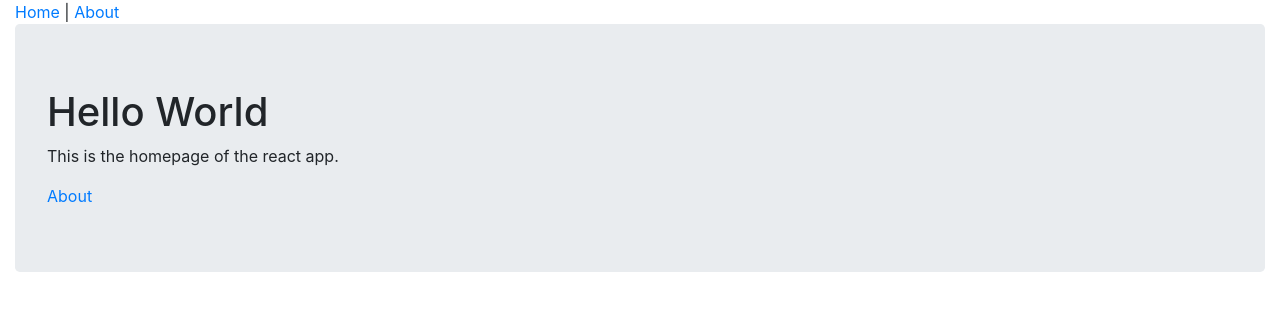
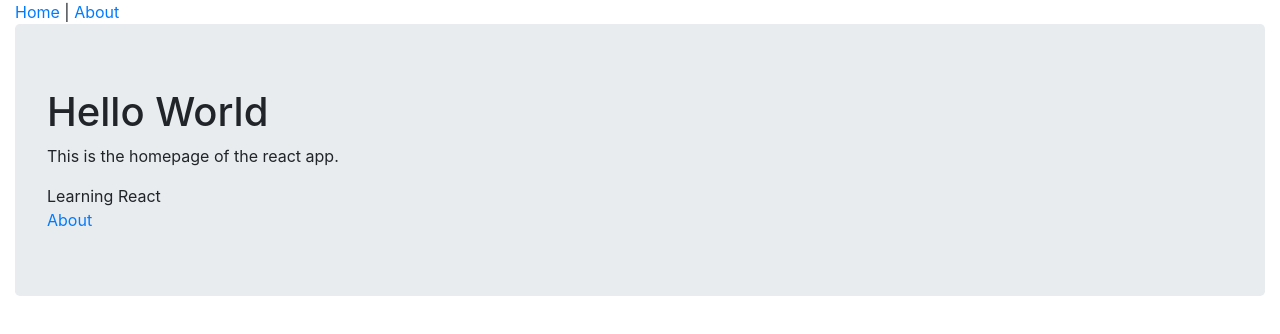
Before and after one commit to Afshintm/react-app1, a React (Create React App) app: page / in a window 1280 px wide. Shown: the top 334 px of the page. Built offline with nearby package versions, Linux system fonts and the light colour scheme.

Commit message:
adding a class component with props

```diff
--- /dev/null
+++ b/src/components/CoursesPage.js
@@ -0,0 +1,10 @@
+import React from "react";
+class CoursesPages extends React.Component {
+  constructor(props) {
+    super(props);
+  }
+  render() {
+    return <span>{this.props.name}</span>;
+  }
+}
+export default CoursesPages;
--- a/src/components/HomePage.js
+++ b/src/components/HomePage.js
@@ -1,4 +1,5 @@
 import React from "react";
+import CoursesPages from "./CoursesPage";
 //React components are instantiated. So making the function start with capital resemble the classes in JS which are functions with the constructor starting with capital letter
 function HomePage() {
   //returning JSX
@@ -6,6 +7,8 @@ function HomePage() {
     <div className="jumbotron">
       <h1>Hello World</h1>
       <p>This is the homepage of the react app.</p>
+      <CoursesPages name="Learning React"></CoursesPages>
+      <br />
       <a href="/about">About</a>
     </div>
   );
```
